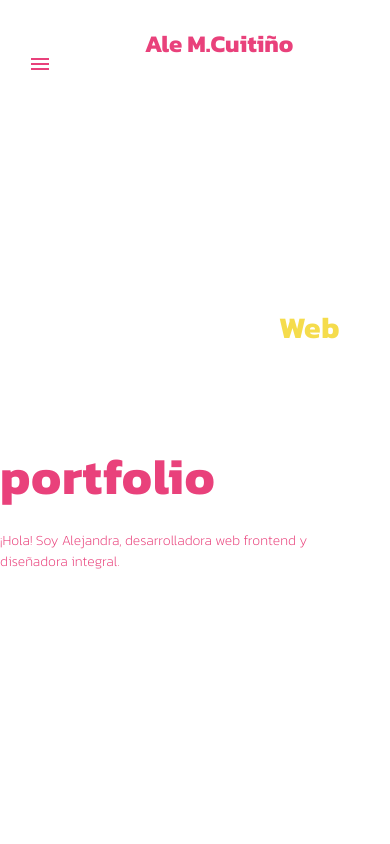
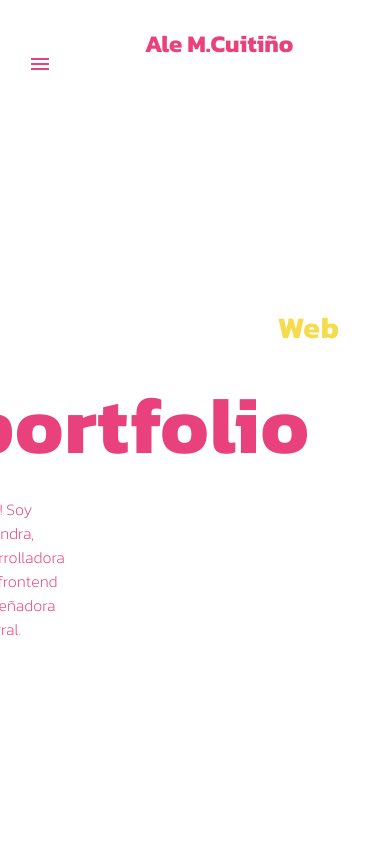
Before and after one commit to AleMCuitino/portfolio-2023, a React (Create React App) app: page / in a window 390 px wide. Shown: the top 844 px of the page. Built offline with nearby package versions, Linux system fonts and the light colour scheme.

Commit message:
Responsive boarding

```diff
--- a/src/component/boarding/Boarding.jsx
+++ b/src/component/boarding/Boarding.jsx
@@ -13,6 +13,7 @@ const Boarding = () => {
         }}>
             <Box sx={{
                 mr: '10vw',
+                mx: { xs:10, sm: 15, md:20, xl: 30 },
                 display: 'flex',
                 flexDirection: 'column'
             }}>
@@ -23,7 +24,7 @@ const Boarding = () => {
                         justifyItems: 'center',
                         alignItems: 'center',
                         fontFamily: 'Kanit, sans-serif',
-                        fontSize: { xs: 50, sm: 100, md: 130, lg: 160, xl: 220 },
+                        fontSize: { xs: 80, sm: 100, md: 130, lg: 160, xl: 220 },
                         fontWeight: 700,
                         letterSpacing: '0.0125em',
                         textDecoration: 'none',
@@ -47,9 +48,9 @@ const Boarding = () => {
                         display: { xs: 'flex', md: 'flex' },
                         height: 'auto',
                         color: "#E9417B",
-                        width: {md: 250, lg: 300, xl: 400},
-                        fontSize: { xs: 14, sm: 18, md: 22, xl:28 },
-                        fontWeight: { xs: 200, sm: 200, md: 300 },
+                        width: { xs: 80, sm: 150, md: 250, lg: 300, xl: 400 },
+                        fontSize: { xs: 16, sm: 20, md: 24, xl:28 },
+                        fontWeight: { xs: 200, sm: 200, xl: 300 },
                         textDecoration: 'none',
                         justifyItems: 'center',
                         alignItems: { xs: 'flex-start', sm: 'flex-start', md: 'center' },
--- a/src/component/navbar/Navbar.jsx
+++ b/src/component/navbar/Navbar.jsx
@@ -105,7 +105,7 @@ function ResponsiveAppBar() {
                         component="a"
                         href=""
                         sx={{
-                            my: { xs:2, sm:4, md:5, xl:7},
+                            my: { xs:2, sm:3, md:3, xl:7},
                             display: { xs: 'flex', md: 'none' },
                             flexGrow: 1,
                             fontWeight: 700,
@@ -127,8 +127,7 @@ function ResponsiveAppBar() {
                                 key={page.name}
                                 onClick={handleCloseNavMenu}
                                 sx={{
-                                    mx: { sm: 2, lg:5},
-                                    mr: { sm: 1, md:2},
+                                    // mr: { sm: 1, md:2},
                                     color: "#E9417B",
                                     fontSize:18,
                                     display: 'block' }}
```
